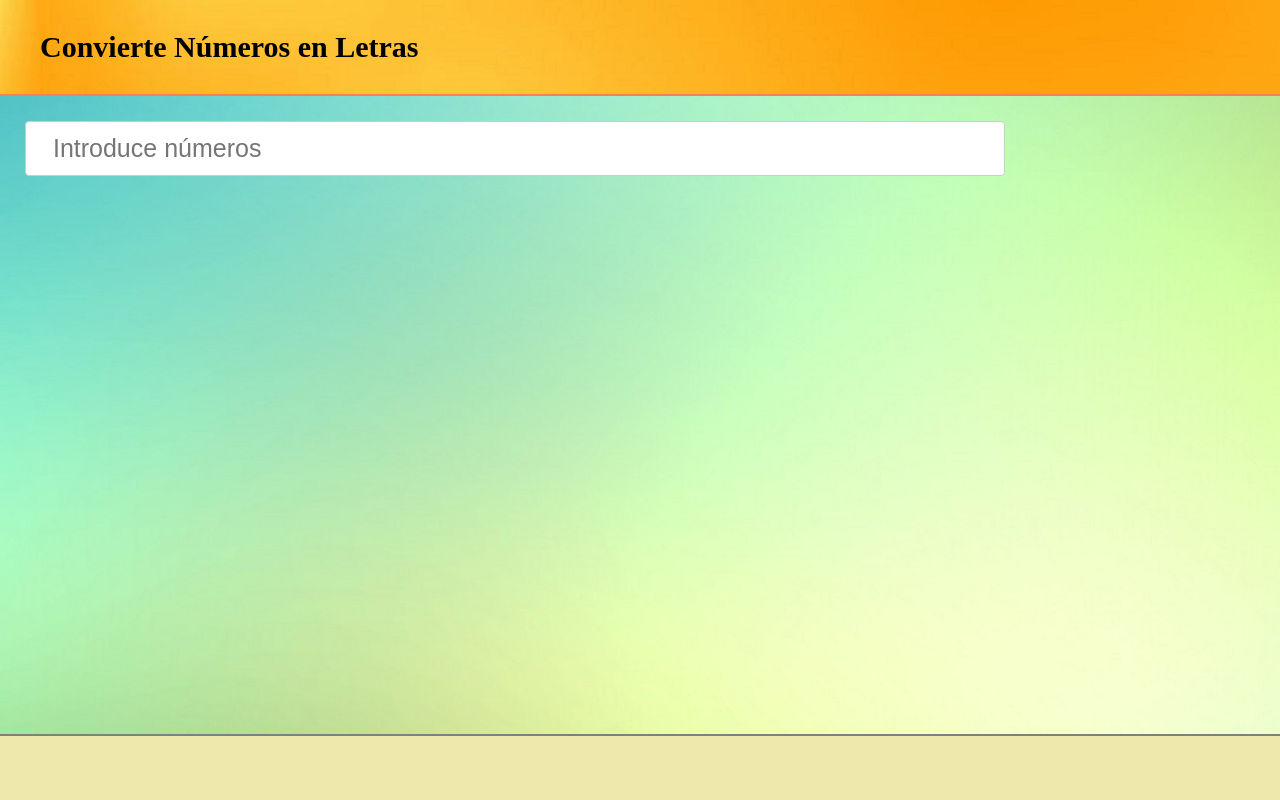
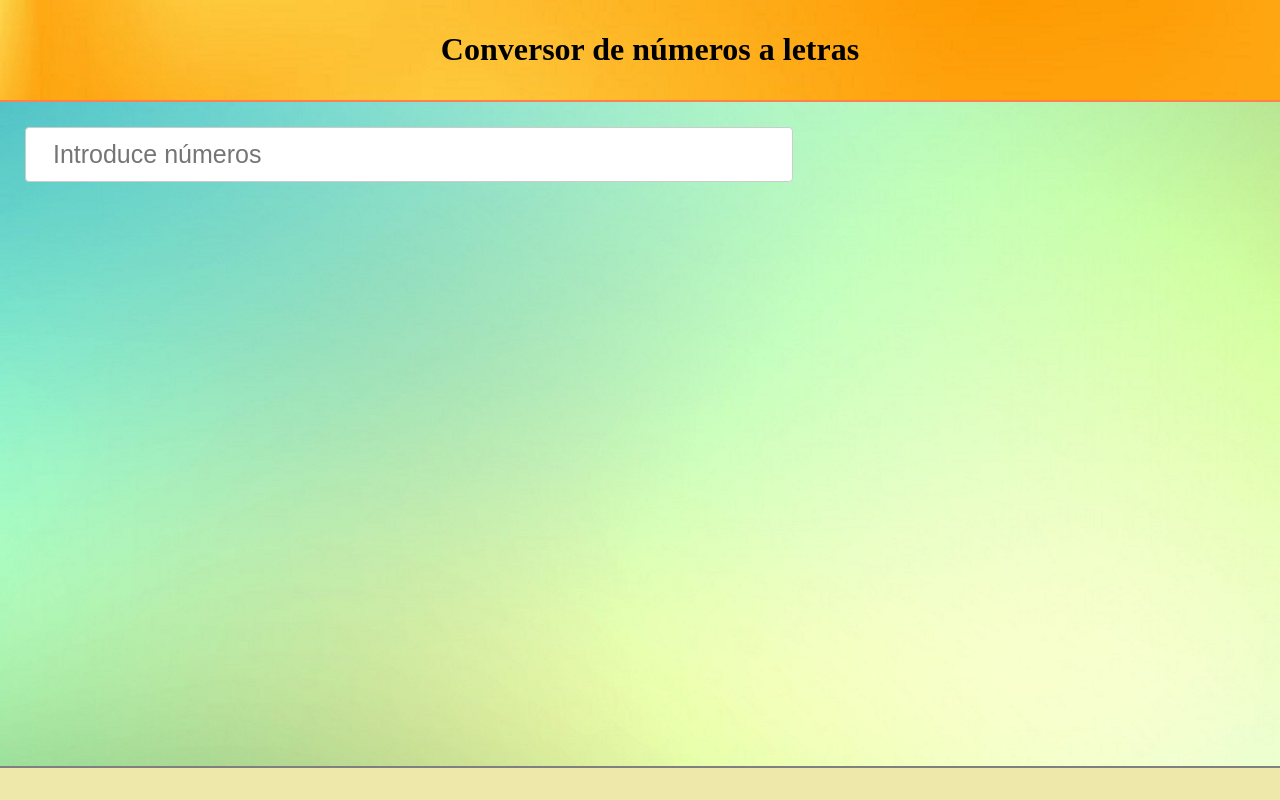
Before and after one commit to andresperezceron/n2h, a website built with webpack: page index.html in a window 1280 px wide. Built offline with nearby package versions, Linux system fonts and the light colour scheme.

Commit message:
index.css

```diff
--- a/index.css
+++ b/index.css
@@ -7,7 +7,7 @@ body {
 
 p {
     margin-left: 1em;
-    width: 50%;
+    width: 60%;
     font-size: 25px;
 }
 
@@ -16,16 +16,17 @@ header {
     background-image: url("images/header.png");
     padding: 10px;
     width: 100%;
+    bottom: 0;
 }
 
 h1 {
-    margin-left: 1em;
-    font-size: 30px;
+    text-align: center;
+    font-size: 32px;
 }
 
 input[type=text] {
     font-size: 25px;
-    width: 980px;
+    width: 60%;
     padding: 12px 20px;
     margin-left: 1em;
     margin-top: 1em;
@@ -37,7 +38,7 @@ input[type=text] {
 
 footer {
     background-color: palegoldenrod;
-    padding: 2em;
+    padding: 1em;
     width: 100%;
     bottom: 0;
     position:fixed;
--- a/index.html
+++ b/index.html
@@ -3,14 +3,14 @@
 <html lang="es">
 
 <head>
-    <title>Convert number into words</title>
+    <title>Conversor de un números a letras</title>
     <meta charset="UTF-8">
     <link rel="stylesheet" type="text/css" href="./index.css">
 </head>
 
 <body>
     <header>
-        <h1>Convierte Números en Letras</h1>
+        <h1>Conversor de números a letras</h1>
     </header>
 
     <input id="numStr" type="text" name="numStr" placeholder=" Introduce números">
```
